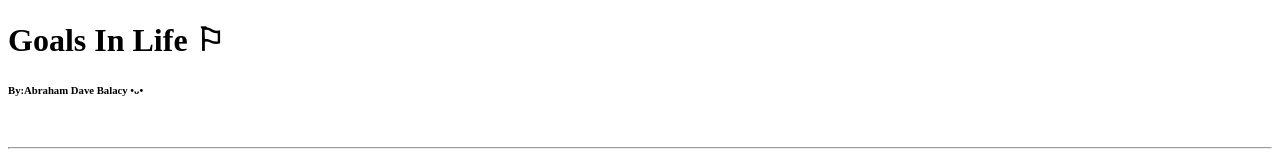
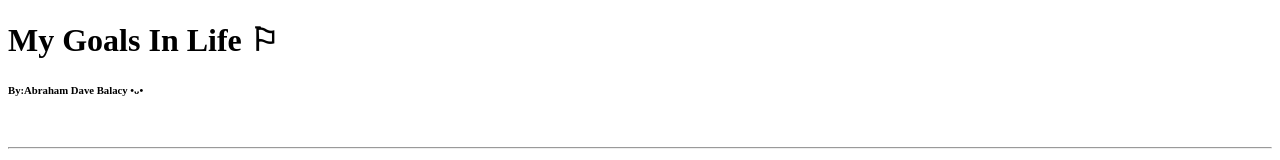
Before and after one commit to BalacyAbrahamDave/Balacy_Act1, a plain HTML site: page index.html in a window 1280 px wide. Shown: the top 160 px of the page. Drawn offline with Linux system fonts and the light colour scheme.

Commit message:
version 1.3

```diff
--- a/index.html
+++ b/index.html
@@ -3,7 +3,7 @@
 
 <html>
 <header>
-    <h1>Goals In Life ⚐</h1>
+    <h1>My Goals In Life ⚐</h1>
     <h6>By:Abraham Dave Balacy •ᴗ•</h6>
     <br>
 </header>
```
